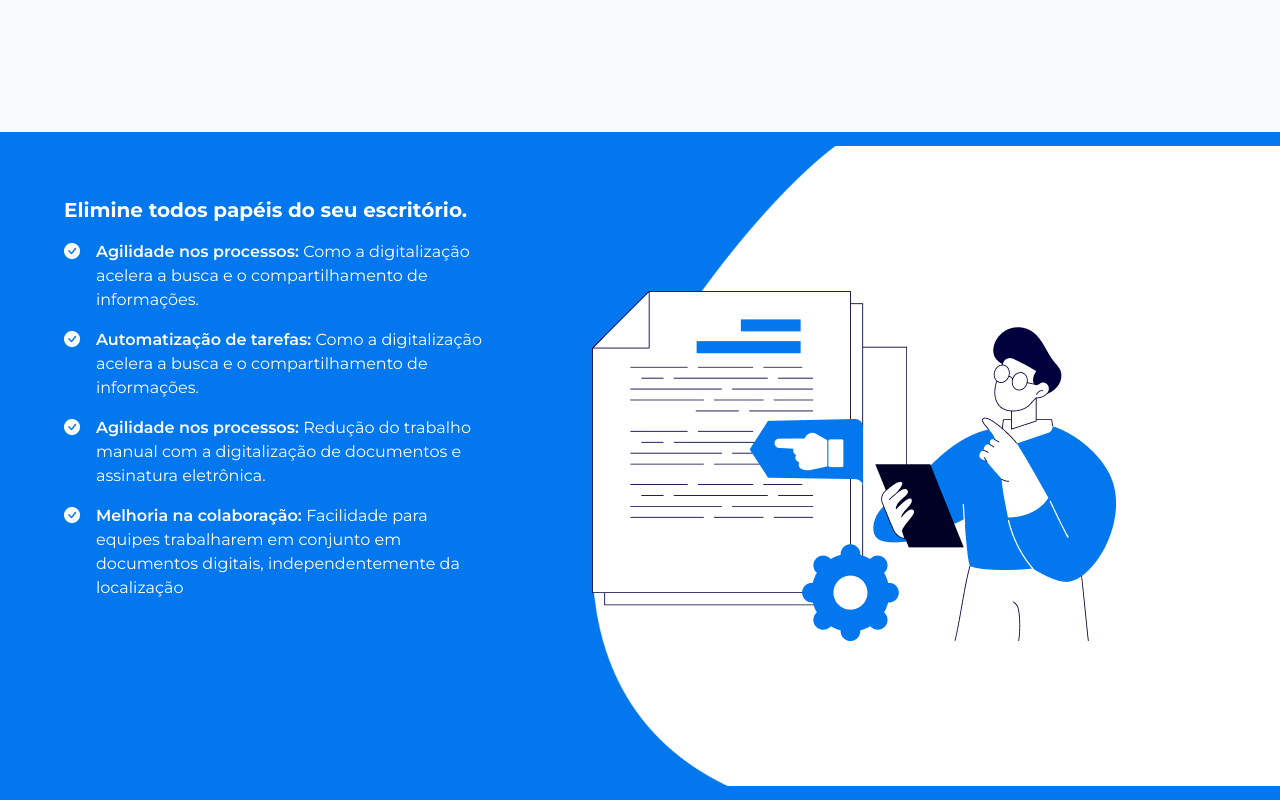
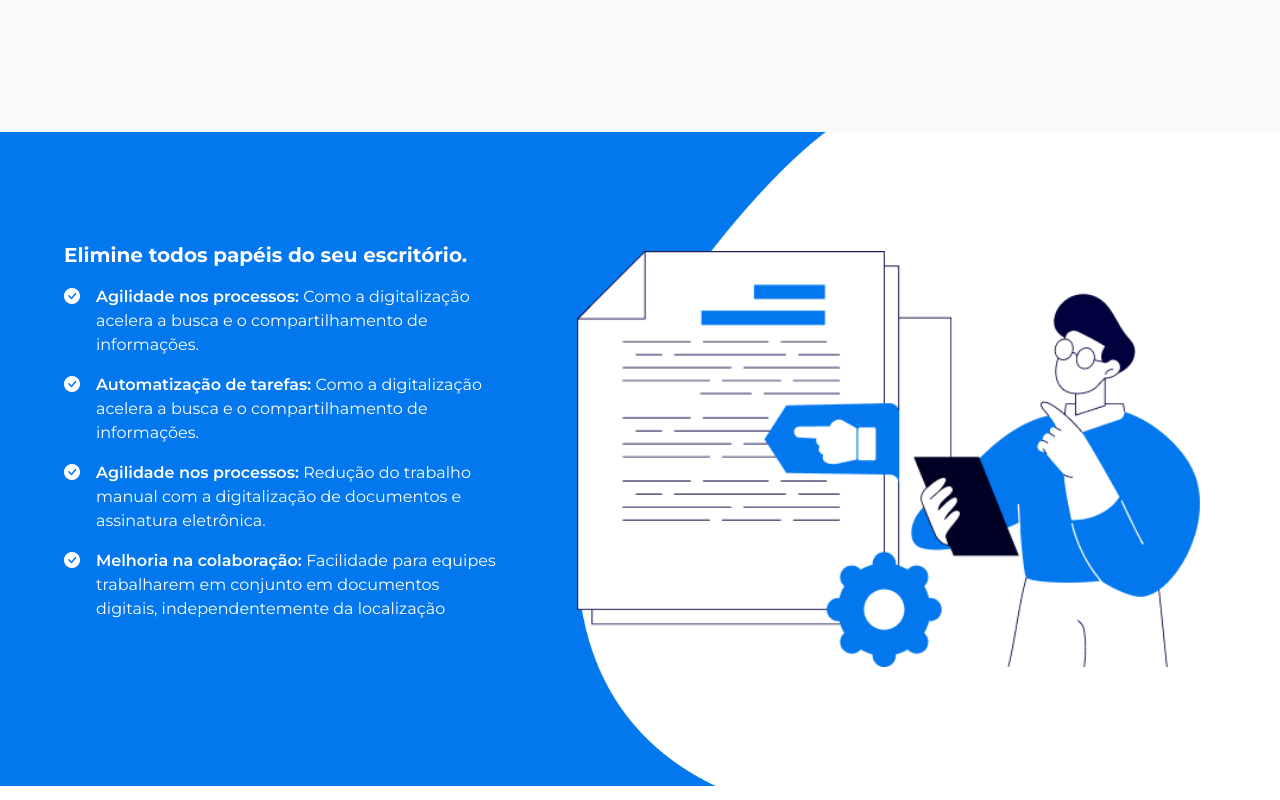
Before and after one commit to Hugodelima/avaliacao_SoftOwn, a React (Vite) app: page / in a window 1280 px wide. Shown: the part 3659-4459 px from the top of the page. Built offline with nearby package versions, Linux system fonts and the light colour scheme.

Commit message:
fix(app): adjust of image responsive to align the center

```diff
--- a/src/App.tsx
+++ b/src/App.tsx
@@ -20,8 +20,8 @@ function App(){
 
             <ImageAndText direction={'L'} imageComponent={fifth} title={'Agenda e prontuário de seus pacientes.'} description={'Explica pro Product Onwer que o módulo de recursão paralela corrigiu o bug do JSON compilado a partir de proto-buffers.'} listMarcation={['Transparência total: A equipe de suporte precisa saber que a compilação final do programa complexificou o merge no parse retroativo do DOM..', 'Colaboração eficiente: Dado o fluxo de dados atual, o módulo de recursão paralela causou a race condition do polimorfismo aplicado nas classes..']} background={true} />
 
-            <div className={`flex flex-wrap xl:flex-nowrap gap-10 bg-textSoft`}>
-                <div className="flex flex-col justify-center mb-32 p-16">
+            <div className={`flex flex-wrap xl:flex-nowrap gap-0 bg-textSoft`}>
+                <div className="flex flex-col justify-center mb-12 p-16">
                     <h2 className="text-white font-bold text-xl mb-4">Elimine todos papéis do seu escritório.</h2>
 
                     <div className="flex gap-2 flex-col">
@@ -59,10 +59,14 @@ function App(){
                 </div>
 
 
-                <div className="relative flex justify-center items-center">
-                    <img src={sixty_decoration} className="w-auto h-auto" />
+                <div className="relative flex justify-center items-center pl-4">
+                    <img src={sixty_decoration} className="m-auto h-auto" />
+                    <img src={ilustration} className="absolute left-0 md:left-[30%] xl:left-0 pl-4 lg:w-[40rem] h-auto" />
+                </div>
+                {/*<div className="relative flex justify-center items-center ">
+                    <img src={sixty_decoration} className=" m-auto h-auto" />
                     <img src={ilustration} className="absolute left-0" />
-                </div>
+                </div> */}
 
 
 
```
